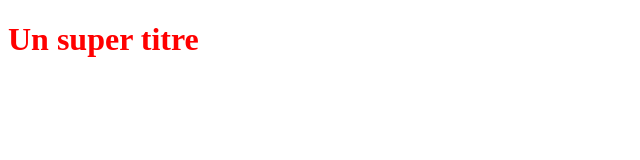
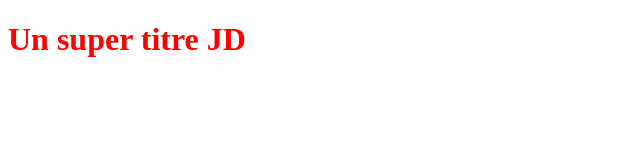
Before and after one commit to Taka1059/OpenclassroomsProject, a plain HTML site: page index.html in a window 1280 px wide. Shown: the full height of the page, 0-640 px from the left. Drawn offline with Linux system fonts and the light colour scheme.

Commit message:
Modification du titre H1

```diff
--- a/index.html
+++ b/index.html
@@ -5,6 +5,6 @@
    <link rel="stylesheet" type="text/css" href="styles.css">
 </head>
 <body>
-   <h1>Un super titre</h1>
+   <h1>Un super titre JD</h1>
 </body>
 </html>
```
